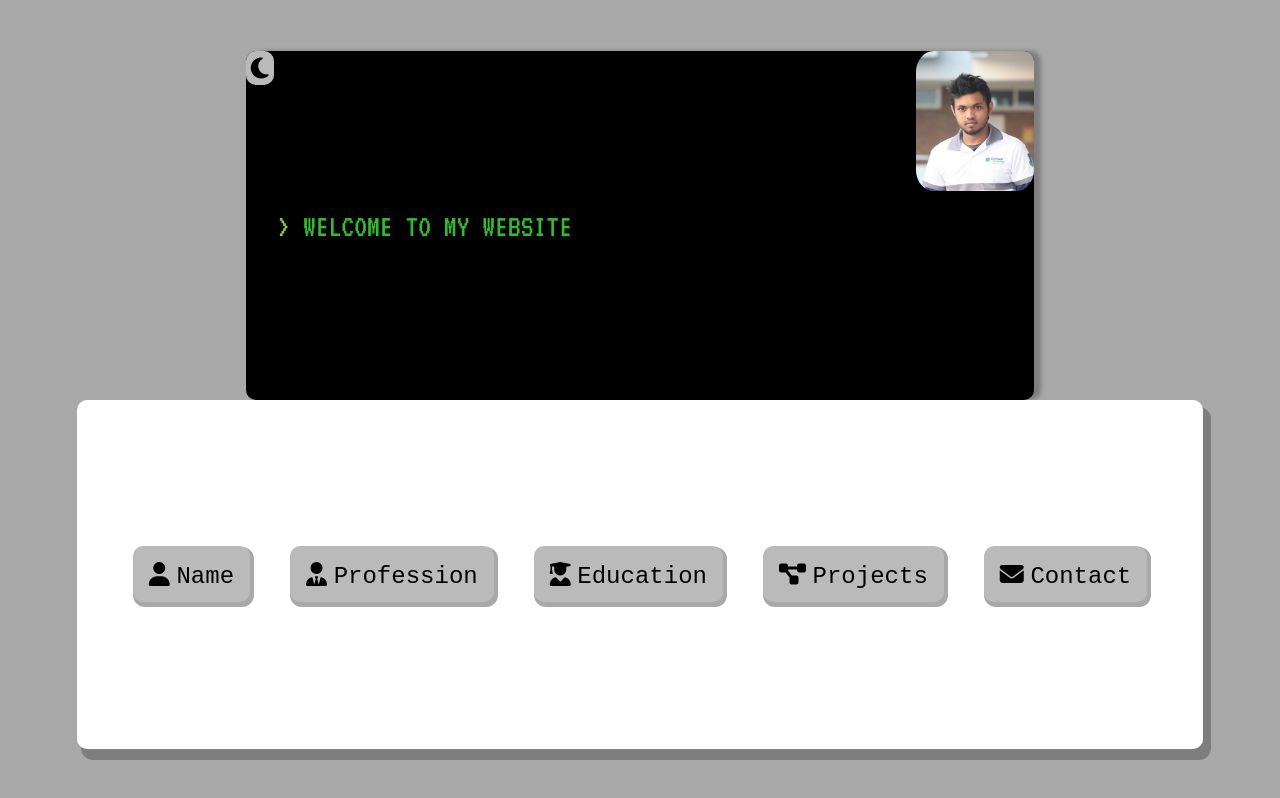
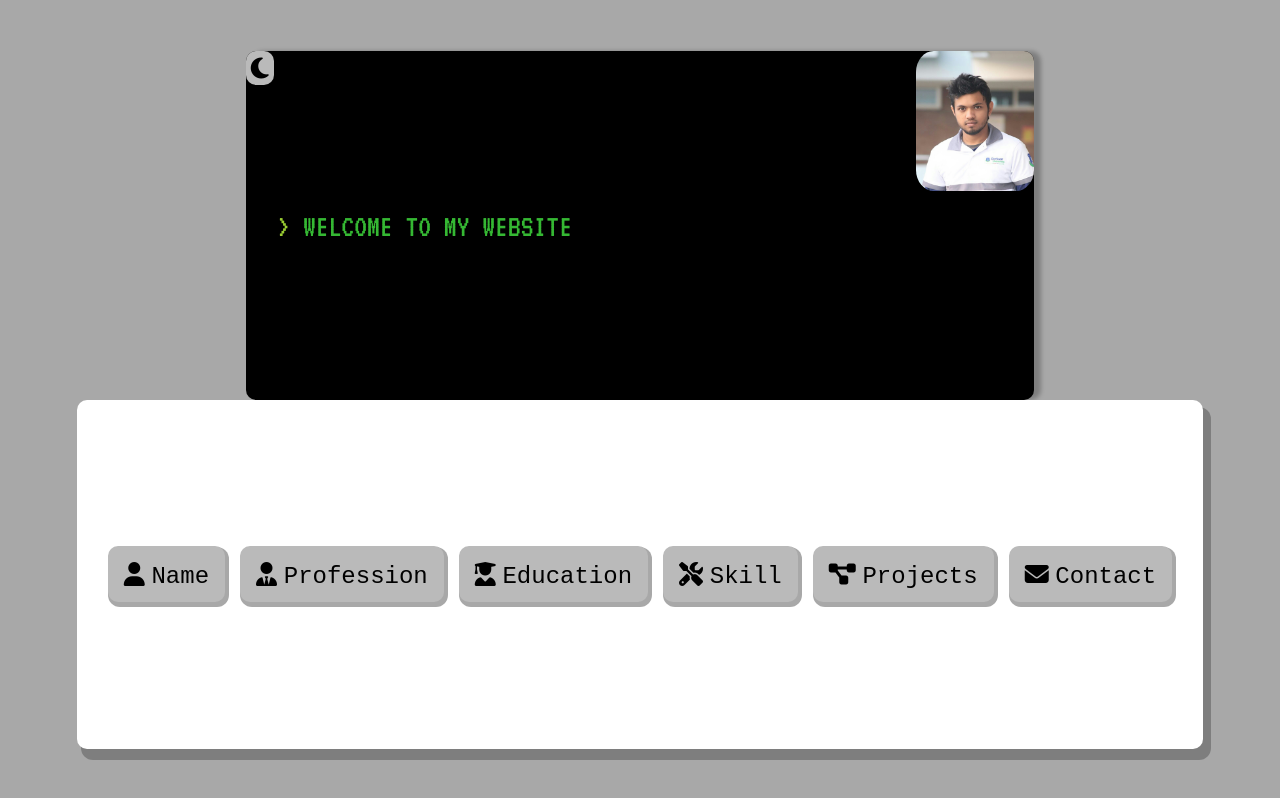
Before and after one commit to Sakkhor909/portfolio, a React (Create React App) app: page / in a window 1280 px wide. Built offline with nearby package versions, Linux system fonts and the light colour scheme; no server answers.

Commit message:
skill button added

```diff
--- a/src/components/App.jsx
+++ b/src/components/App.jsx
@@ -4,10 +4,10 @@ import themes from "../theme";
 import GlobalStyles from "./styles/Global";
 import { Body, Container, Keyboard } from "./styles/Styled";
 import Monitor from "./Monitor/Monitor";
-import { ButtonsData } from "./Monitor/MonitorData";
+import { ButtonsData } from "../config";
 import Button from "./container/Button.styled";
 import Icon from "./container/Icon";
-import ContactStateKeyboard from "./ContactStateKeyboard/ContactStateKeyboard";
+import ContactStateKeyboard from "./ContactStateKeyboard";
 import sound from "../assets/sound/click.wav";
 
 function App() {
--- a/src/components/ContactStateKeyboard/ContactStateKeyboard.jsx
+++ b/src/components/ContactStateKeyboard/index.jsx
@@ -1,5 +1,5 @@
 import React, { useState } from "react";
-import ContactForm from "./ContactForm/ContactForm";
+import ContactForm from "./ContactForm";
 import Button from "../container/Button.styled";
 import Icon from "../container/Icon";
 import Sound from '../../assets/sound/click.wav';
--- a/src/components/Monitor/MonitorData.js
+++ b/src/config.js
@@ -23,6 +23,19 @@ export const ButtonsData = [
   },
   {
     id: 4,
+    command: "Skill",
+    Text: "Skill",
+    Icon: "tools",
+    MonitorData: `<ul>
+    <li> HTML, CSS, SASS</li>
+    <li> JavaScript, React JS </li>
+    <li> Node JS, Express JS </li>
+    </ul>`,
+    typingSpeed: 70,
+    display: "inline-block",
+  },
+  {
+    id: 5,
     command: "Projects",
     Text: "Projects",
     Icon: "diagram-project",
@@ -36,7 +49,7 @@ export const ButtonsData = [
     display: "inline-block",
   },
   {
-    id: 5,
+    id: 6,
     command: "Your Name",
     Text: "Contact",
     Icon: "envelope",
@@ -46,3 +59,17 @@ export const ButtonsData = [
     page: "contact",
   },
 ];
+
+// Need to add project from here
+export const Projects = [
+  {
+    title: "Raw Javascript :",
+    name: "Web Color Game",
+    link: "https://sakkhor909.github.io/javascript-projects/webcolorgame/",
+  },
+  {
+    title: "Live Project :",
+    name: "Khuji",
+    link: "https://khuji.net/",
+  },
+];
```
Also changed, not shown: src/components/ContactStateKeyboard/ContactForm/index.jsx (renamed from src/components/ContactStateKeyboard/ContactForm/ContactForm.jsx). Lines whose indentation alone changed are shown as unchanged.
